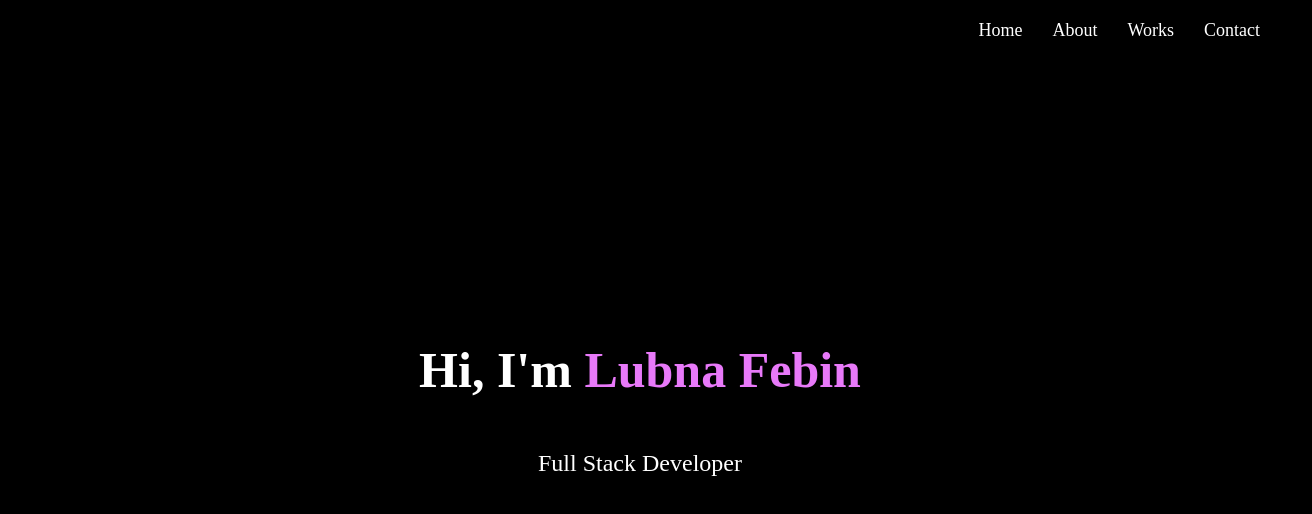
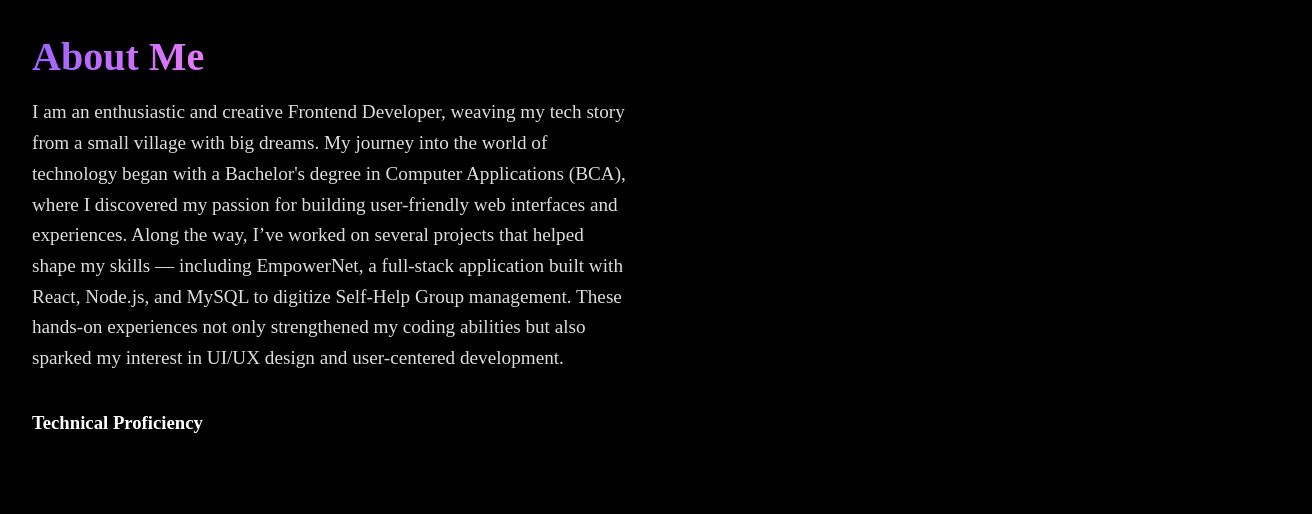
Before and after one commit to lubnafebin/portfolio, a React (Vite) app: page /about in a window 1280 px wide. Shown: the top 514 px of the page, 1312 px wide, since content can reach past the window. Built offline with nearby package versions, Linux system fonts and the light colour scheme.

Commit message:
Add routing and new About page; update Home component with typewriter effect and social icons

```diff
--- a/package.json
+++ b/package.json
@@ -11,7 +11,10 @@
   },
   "dependencies": {
     "react": "^19.0.0",
-    "react-dom": "^19.0.0"
+    "react-dom": "^19.0.0",
+    "react-icons": "^5.5.0",
+    "react-router-dom": "^7.5.3",
+    "react-simple-typewriter": "^5.0.1"
   },
   "devDependencies": {
     "@eslint/js": "^9.22.0",
--- a/src/App.jsx
+++ b/src/App.jsx
@@ -1,12 +1,16 @@
-import Home from "./pages/home"
+import { BrowserRouter as Router, Routes, Route } from 'react-router-dom';
+import Home from './pages/Home';
+import About from './pages/About';
 
 function App() {
-
   return (
-    <>
-    <Home />
-    </>
-  )
+    <Router>
+      <Routes>
+        <Route path="/" element={<Home />} />
+        <Route path="/about" element={<About />} />
+      </Routes>
+    </Router>
+  );
 }
 
-export default App
+export default App;
--- a/src/index.css
+++ b/src/index.css
@@ -20,7 +20,7 @@ body {
 
 .nav-links {
   display: flex;
-  gap: 30px;
+  gap: 50px;
   list-style: none;
   margin: 0;
   padding: 0;
@@ -29,30 +29,92 @@ body {
 .nav-links a {
   color: white;
   text-decoration: none;
-  font-size: 18px;
+  font-size: 20px;
+}
+
+.navbar a:hover {
+  background: linear-gradient(90deg, #9d63ff, #e879f9);
+  -webkit-background-clip: text;
+  background-clip: text;
+  -webkit-text-fill-color: transparent;
 }
 
 .hero {
   display: flex;
-  flex-direction: column; /* stack h1 and p vertically */
-  justify-content: center; /* center vertically */
-  align-items: center; /* center horizontally */
-  height: 100vh; /* take full height of screen */
+  flex-direction: column;
+  justify-content: center;
+  align-items: center;
+  height: 100vh;
 }
 
 .hero h1 {
-  font-size: 50px;
+  margin-bottom: 0.5rem;
+  font-size: 80px;
   color: white;
 }
 
 .name {
-  color: #E879F9; /* special color for your name */
+  background: linear-gradient(90deg, #9d63ff, #e879f9);
+  -webkit-background-clip: text;
+  background-clip: text;
+  color: transparent;
 }
 
-.description {
-  font-size: 24px;
-  margin-top: 10px;
+.typing-text {
+  margin-top: 0;
+  font-size: 34px;
+  background: linear-gradient(to right, #9d63ff, #e879f9);
+  -webkit-background-clip: text;
+  background-clip: text;
+  -webkit-text-fill-color: transparent;
+  display: inline-block;
 }
+
+.social-icons {
+  margin-top: -16rem;
+  display: flex;
+  justify-content: center;
+  gap: 1.2rem;
+}
+
+.social-icons a {
+  font-size: 1.8rem;
+  color: white;
+  transition: transform 0.2s ease, color 0.2s ease;
+  display: inline-block;
+}
+
+.social-icons a:hover {
+  color: #d946ef;
+  transform: scale(1.2);
+}
+
+.about{
+  width: 100%;
+  display: flex;
+  flex-direction: column;
+  align-items: flex-start;
+  padding-left: 2rem;
+  color: white;
+}
+
+.about h2 {
+  font-size: 2.5rem;
+  background: linear-gradient(90deg, #9d63ff, #e879f9);
+  -webkit-background-clip: text;
+  background-clip: text;
+  color: transparent;
+}
+
+.about p {
+  margin-top: -1rem;
+  max-width: 600px;
+  font-size: 1.2rem;
+  line-height: 1.6;
+  color: #ddd;
+}
+
+
 
 
 
--- /dev/null
+++ b/src/pages/About.jsx
@@ -0,0 +1,18 @@
+import React from 'react'
+
+export default function About() {
+  return (
+    <div className='about'>
+      <h2>About Me</h2>
+      <p>
+      I am an enthusiastic and creative Frontend Developer,
+      weaving my tech story from a small village with big dreams.
+      My journey into the world of technology began with a Bachelor's degree in Computer Applications (BCA),
+      where I discovered my passion for building user-friendly web interfaces and experiences.
+      Along the way, I’ve worked on several projects that helped shape my skills — including EmpowerNet, a full-stack application built with React, Node.js, and MySQL to digitize Self-Help Group management.
+      These hands-on experiences not only strengthened my coding abilities but also sparked my interest in UI/UX design and user-centered development.
+      </p>
+      <h3>Technical Proficiency</h3>
+    </div>
+  )
+}
--- a/src/pages/Home.jsx
+++ b/src/pages/Home.jsx
@@ -1,21 +1,68 @@
-import React from 'react';
+import React from "react";
+import { Typewriter } from "react-simple-typewriter";
+import { FaGithub, FaLinkedin, FaInstagram } from "react-icons/fa";
 
 export default function Home() {
   return (
     <div>
       <nav className="navbar">
         <ul className="nav-links">
-          <li><a href="#home">Home</a></li>
-          <li><a href="#about">About</a></li>
-          <li><a href="#projects">Works</a></li>
-          <li><a href="#contact">Contact</a></li>
+          <li>
+            <a href="#home">Home</a>
+          </li>
+          <li>
+            <a href="#about">About</a>
+          </li>
+          <li>
+            <a href="#projects">Works</a>
+          </li>
+          <li>
+            <a href="#contact">Contact</a>
+          </li>
         </ul>
       </nav>
 
       <section className="hero">
-        <h1>Hi, I'm <span className="name">Lubna Febin</span></h1>
-        <p className='description'>Full Stack Developer</p>
+        <h1>
+          Hi, I'm <span className="name">Lubna Febin</span>
+        </h1>
+        <p className="typing-text">
+          {" "}
+          <Typewriter
+            words={["Frontend Developer", "UI/UX Designer"]}
+            loop={true}
+            cursor
+            cursorStyle="|"
+            typeSpeed={70}
+            deleteSpeed={50}
+            delaySpeed={1000}
+          />
+        </p>
       </section>
+
+      <div className="social-icons">
+        <a
+          href="https://github.com/lubnafebin"
+          target="_blank"
+          rel="noopener noreferrer"
+        >
+          <FaGithub />
+        </a>
+        <a
+          href="https://linkedin.com/in/lubnafebin"
+          target="_blank"
+          rel="noopener noreferrer"
+        >
+          <FaLinkedin />
+        </a>
+        <a
+          href="https://instagram.com/lubna_._febin"
+          target="_blank"
+          rel="noopener noreferrer"
+        >
+          <FaInstagram />
+        </a>
+      </div>
     </div>
-  )
+  );
 }
```
Also changed, not shown: 1 other file (tests, documents, lock files or other folders).
